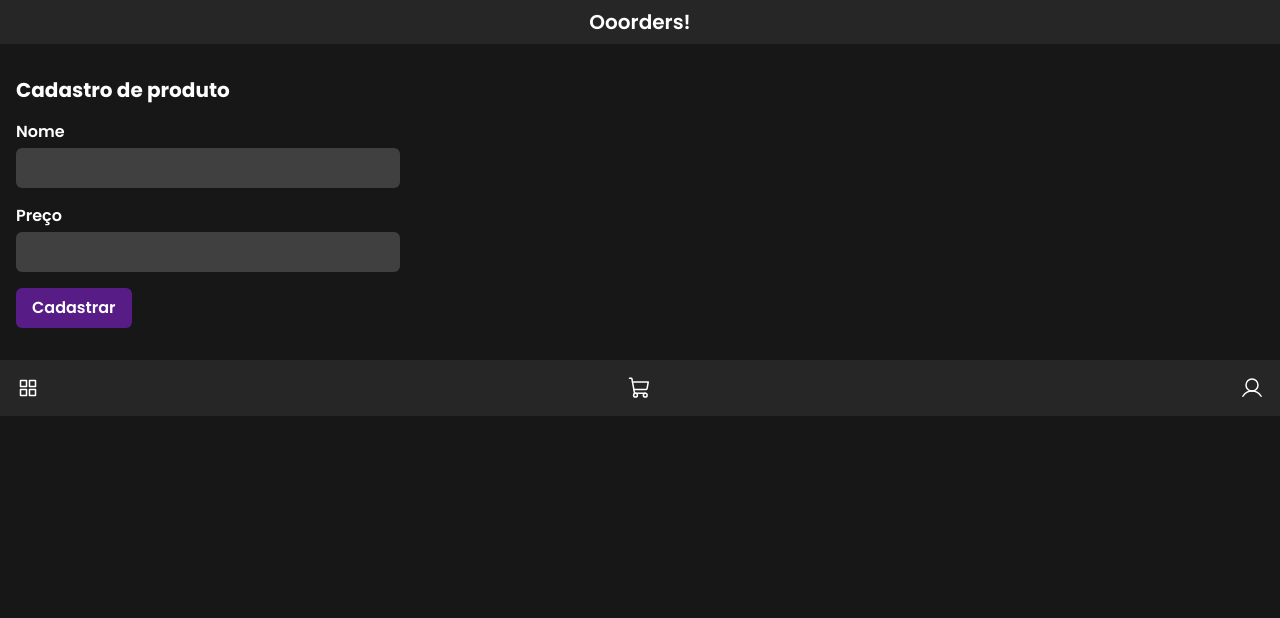
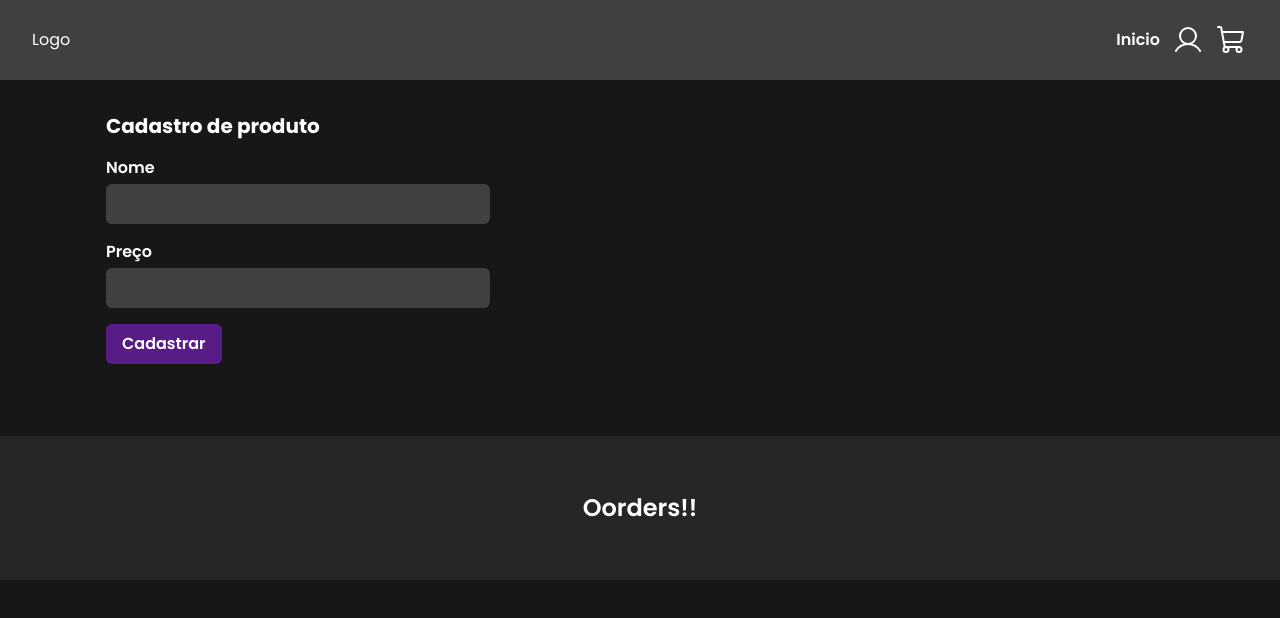
Before and after one commit to ngrpedro/orders, a Next.js app: page / in a window 1280 px wide. Shown: the top 618 px of the page. Built offline with nearby package versions, Linux system fonts and the light colour scheme; no server answers; the database is empty.

Commit message:
feat:: new UI + ShoppingCartModal

```diff
--- a/src/components/AdressPaymentModal.tsx
+++ b/src/components/AdressPaymentModal.tsx
@@ -5,6 +5,7 @@ import { zodResolver } from '@hookform/resolvers/zod'
 import * as z from 'zod'
 import * as RadioGroup from '@radix-ui/react-radio-group'
 import * as Dialog from '@radix-ui/react-dialog'
+import { useShoppingCart } from '@/context/ShoppingCartContext'
 
 const AdreesPaymentType = z.object({
   cep: z.number().min(3),
--- a/src/components/ProductCard.tsx
+++ b/src/components/ProductCard.tsx
@@ -47,13 +47,13 @@ const ProductCard = (product: ProductProps) => {
   return (
     <>
       <div className='grid grid-cols-3 gap-3 p-2 bg-neutral-800 rounded-md'>
-        <span className='block rounded-lg bg-neutral-700 h-20'></span>
+        <span className='block rounded-lg bg-neutral-700'></span>
 
         <div className='col-span-2'>
           <div className="flex items-start justify-between">
             <div className='text-start'>
-              <span className='text-sm block'>{name}</span>
-              <span className='text-sm block'>R$ {price / 100},00</span>
+              <span className='text-sm md:text-base block'>{name}</span>
+              <span className='text-sm md:text-base block'>R$ {price / 100},00</span>
             </div>
 
             {actualProduct?.amount === undefined ? (
@@ -111,26 +111,6 @@ const ProductCard = (product: ProductProps) => {
           )}
         </div>
       </div>
-
-      {/*       <div className='grid grid-cols-3 gap-3 p-2 bg-neutral-800 rounded-md'>
-        <span className='block rounded-lg bg-neutral-700 h-20'></span>
-
-        <div className='col-span-2'>
-          <div className='text-start'>
-            <span className='text-sm block'>Coca cola lata (330ml)</span>
-            <span className='text-sm block'>R$ 6,50</span>
-          </div>
-          <div className='flex items-center justify-end gap-3 mt-2'>
-            <button className='rounded-full border-2 border-neutral-300 p-1'>
-              <Plus size={18} />
-            </button>
-            <span>2</span>
-            <button className='rounded-full border-2 border-neutral-300 p-1'>
-              <Minus size={18} />
-            </button>
-          </div>
-        </div>
-      </div> */}
     </>
   )
 }
--- /dev/null
+++ b/src/components/ShoppingCartModal.tsx
@@ -0,0 +1,81 @@
+import React from 'react'
+import * as Dialog from '@radix-ui/react-dialog'
+import { WhatsappLogo, X } from 'phosphor-react'
+import { useShoppingCart } from '@/context/ShoppingCartContext'
+import ProductCard from './ProductCard'
+import { useProducts } from '@/context/ProductsContext'
+import AdressPaymentModal from './AdressPaymentModal'
+
+const ShoppingCartModal = () => {
+  const { cartProducts } = useShoppingCart()
+  const { products } = useProducts()
+
+  console.log('ShoppingCartModal' + products)
+
+  return (
+    <Dialog.Portal>
+      <Dialog.Overlay className='fixed w-screen h-screen inset-0 bg-black opacity-70' />
+      <Dialog.Content className='bg-zinc-800 w-full rounded-sm fixed top-0 right-0 max-w-[520px] px-4 py-8 space-y-10 h-screen'>
+        <div className='flex items-center justify-between'>
+          <Dialog.Title className='text-2xl '>ShoppingCart</Dialog.Title>
+          <Dialog.Close>
+            <X size={32} />
+          </Dialog.Close>
+        </div>
+
+        <div className='space-y-8'>
+          <div className='space-y-3'>
+            <h2>Todos os produtos</h2>
+            <div className='space-y-2'>
+              {cartProducts?.map((product) => {
+                return (
+                  <ProductCard
+                    id={product.productId}
+                    key={product.productId}
+                    {...product}
+                  />
+                )
+              })}
+            </div>
+          </div>
+
+          <Dialog.Root>
+            <Dialog.Trigger className='px-4 py-2 bg-red-800 text-white font-semibold w-full rounded-md'>
+              Endereço e forma de pagamento
+            </Dialog.Trigger>
+
+            <AdressPaymentModal />
+          </Dialog.Root>
+
+          <div className='p-3 bg-neutral-800 rounded-md space-y-2'>
+            <div className='flex items-center justify-between'>
+              <span className='text-sm'>Total dos produtos</span>
+              <span className='font-bold'>R$ 48,90</span>
+            </div>
+
+            <div className='flex items-center justify-between'>
+              <span className='text-sm'>Taxa de entrega</span>
+              <span className='font-bold'>R$ 3,00</span>
+            </div>
+
+            <div className='flex items-center justify-between'>
+              <span className='text-sm'>Total dos produtos</span>
+              <span className='font-bold text-green-600'>R$ 51,90</span>
+            </div>
+          </div>
+
+          <div>
+            <button
+              className='px-4 py-2 bg-green-600 text-white font-semibold w-full
+                rounded-md flex items-center justify-center gap-2'
+            >
+              Confirmar pedido <WhatsappLogo size={22} />
+            </button>
+          </div>
+        </div>
+      </Dialog.Content>
+    </Dialog.Portal>
+  )
+}
+
+export default ShoppingCartModal
--- a/src/components/layout/index.tsx
+++ b/src/components/layout/index.tsx
@@ -1,8 +1,9 @@
 import React, { ReactNode } from 'react'
-import { SquaresFour, ShoppingCart, User } from 'phosphor-react'
+import { User, ShoppingCart } from 'phosphor-react'
 import { useRouter } from 'next/router'
+import * as Dialog from '@radix-ui/react-dialog'
 import Link from 'next/link'
-import { title } from 'process'
+import ShoppingCartModal from '../ShoppingCartModal'
 
 interface LayoutProps {
   children: ReactNode
@@ -13,32 +14,42 @@ const Layout = ({ children }: LayoutProps) => {
 
   return (
     <>
-      <header className='w-full bg-neutral-800 px-4 py-2 flex items-center justify-center'>
-        <h1 className='font-semibold text-xl'>Ooorders!</h1>
-      </header>
-      <div className='px-4 py-8'>{children}</div>
-      <nav className='sticky bottom-0 w-full bg-neutral-800 px-4 py-4 flex items-center justify-between'>
+      <nav className='w-full bg-neutral-700 px-8 py-6 flex items-center justify-between'>
+        <p>Logo</p>
+        <div className='flex items-center justify-center gap-3'>
           <Link href={'/home'}>
-          <SquaresFour
-            size={24}
-            className={router.pathname === '/home' ? 'text-green-700' : ''}
-          />
-        </Link>
-        <Link href={'/shoppingCart'}>
-          <ShoppingCart
-            size={24}
+            <p
               className={
-              router.pathname === '/shoppingCart' ? 'text-green-700' : ''
+                router.pathname === '/home'
+                  ? 'text-green-700 font-semibold'
+                  : 'font-semibold'
               }
-          />
+            >
+              Inicio
+            </p>
           </Link>
           <Link href={'/profile'}>
             <User
-            size={24}
+              size={32}
               className={router.pathname === '/profile' ? 'text-green-700' : ''}
             />
           </Link>
+
+          <Dialog.Root>
+            <Dialog.Trigger>
+              <ShoppingCart size={32} />
+            </Dialog.Trigger>
+
+            <ShoppingCartModal />
+          </Dialog.Root>
+        </div>
       </nav>
+
+      <div className='max-w-[1100px] m-auto px-4 py-8'>{children}</div>
+
+      <footer className='w-full bg-neutral-800 px-4 py-4 flex items-center justify-center h-36 mt-10 text-2xl font-semibold'>
+        Oorders!!
+      </footer>
     </>
   )
 }
--- a/src/context/ShoppingCartContext.tsx
+++ b/src/context/ShoppingCartContext.tsx
@@ -32,6 +32,8 @@ export function ShoppingCartProvider({ children }: ShoppingCartProviderProps) {
     '@Ooorders-cart.v01',
     []
   )
+
+  //console.log(cartProducts)
 
   let totalQuantify = 0
   let totalAmount = 0
--- a/src/pages/home.tsx
+++ b/src/pages/home.tsx
@@ -1,5 +1,6 @@
 import ProductCard from '@/components/ProductCard'
 import { useProducts } from '@/context/ProductsContext'
+import { useShoppingCart } from '@/context/ShoppingCartContext'
 import Head from 'next/head'
 import React from 'react'
 
@@ -11,37 +12,36 @@ const Home = () => {
       <Head>
         <title>Home</title>
       </Head>
-      <main className='space-y-5'>
+      <main className='space-y-5 md:space-y-10'>
         {/* Carrousel */}
-        <div className='grid grid-cols-4 gap-3 -mr-4'>
-          <div className='bg-neutral-700 h-32 rounded-md col-span-3'></div>
-          <div className='bg-neutral-700 h-32 rounded-l-md '></div>
+        <div className=''>
+          <div className='bg-neutral-700 h-32 md:h-72 rounded-md'></div>
         </div>
 
         {/* Categories */}
         <div className='space-y-3'>
-          <h2>Categorias</h2>
-          <div className='grid grid-cols-5 gap-2'>
-            <span className='rounded-full bg-neutral-700 w-12 h-12'></span>
-            <span className='rounded-full bg-neutral-700 w-12 h-12'></span>
-            <span className='rounded-full bg-neutral-700 w-12 h-12'></span>
-            <span className='rounded-full bg-neutral-700 w-12 h-12'></span>
+          <h2 className="md:text-2xl font-semibold">Categorias</h2>
+          <div className='grid grid-cols-4 md:grid-cols-8 gap-2'>
+            <span className='rounded-full bg-neutral-700 w-16 h-16 md:w-28 md:h-28'></span>
+            <span className='rounded-full bg-neutral-700 w-16 h-16 md:w-28 md:h-28'></span>
+            <span className='rounded-full bg-neutral-700 w-16 h-16 md:w-28 md:h-28'></span>
+            <span className='rounded-full bg-neutral-700 w-16 h-16 md:w-28 md:h-28'></span>
           </div>
         </div>
 
         {/* Promotions */}
         <div className='space-y-3'>
-          <h2>Promoções</h2>
-          <div className='grid grid-cols-5 gap-2'>
-            <span className='rounded-full bg-neutral-700 w-12 h-12'></span>
-            <span className='rounded-full bg-neutral-700 w-12 h-12'></span>
+          <h2 className="md:text-2xl font-semibold">Promoções</h2>
+          <div className='grid grid-cols-4 md:grid-cols-8 gap-2'>
+            <span className='rounded-full bg-neutral-700 w-16 h-16 md:w-28 md:h-28'></span>
+            <span className='rounded-full bg-neutral-700 w-16 h-16 md:w-28 md:h-28'></span>
           </div>
         </div>
 
         {/* Todoos os produtos */}
         <div className='space-y-3'>
-          <h2>Todos os produtos</h2>
-          <div className='space-y-2'>
+          <h2 className="md:text-2xl font-semibold">Todos os produtos</h2>
+          <div className='grid grid-cols-1 sm:grid-cols-2 md:grid-cols-3 gap-5'>
             {products.map((product) => {
               return <ProductCard key={product.id} {...product}/>
             })}
--- a/src/styles/globals.css
+++ b/src/styles/globals.css
@@ -6,6 +6,6 @@
 
 @layer base {
   body {
-    @apply font-poppins bg-neutral-900 text-white;
+    @apply !font-poppins !bg-neutral-900 !text-white;
   }
 }
```
Lines whose indentation alone changed are shown as unchanged.
